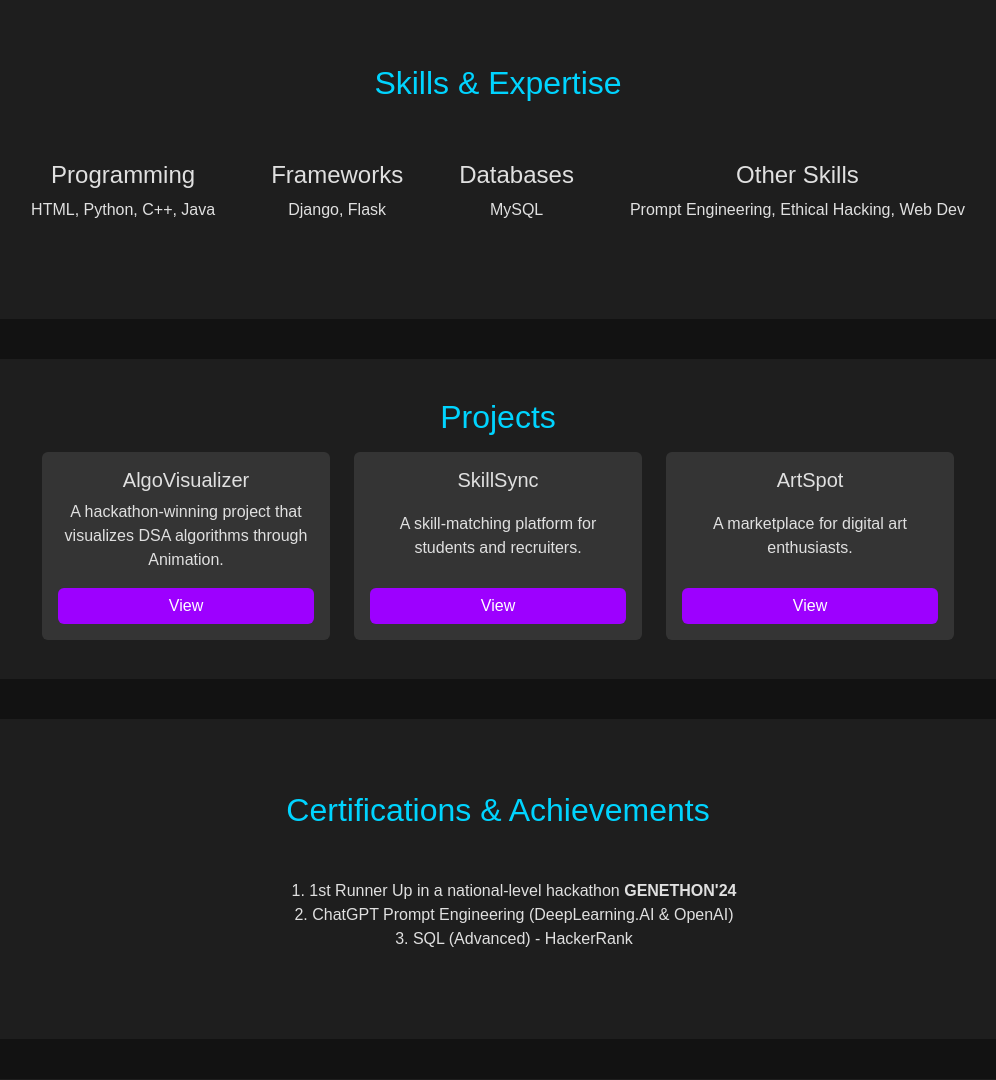
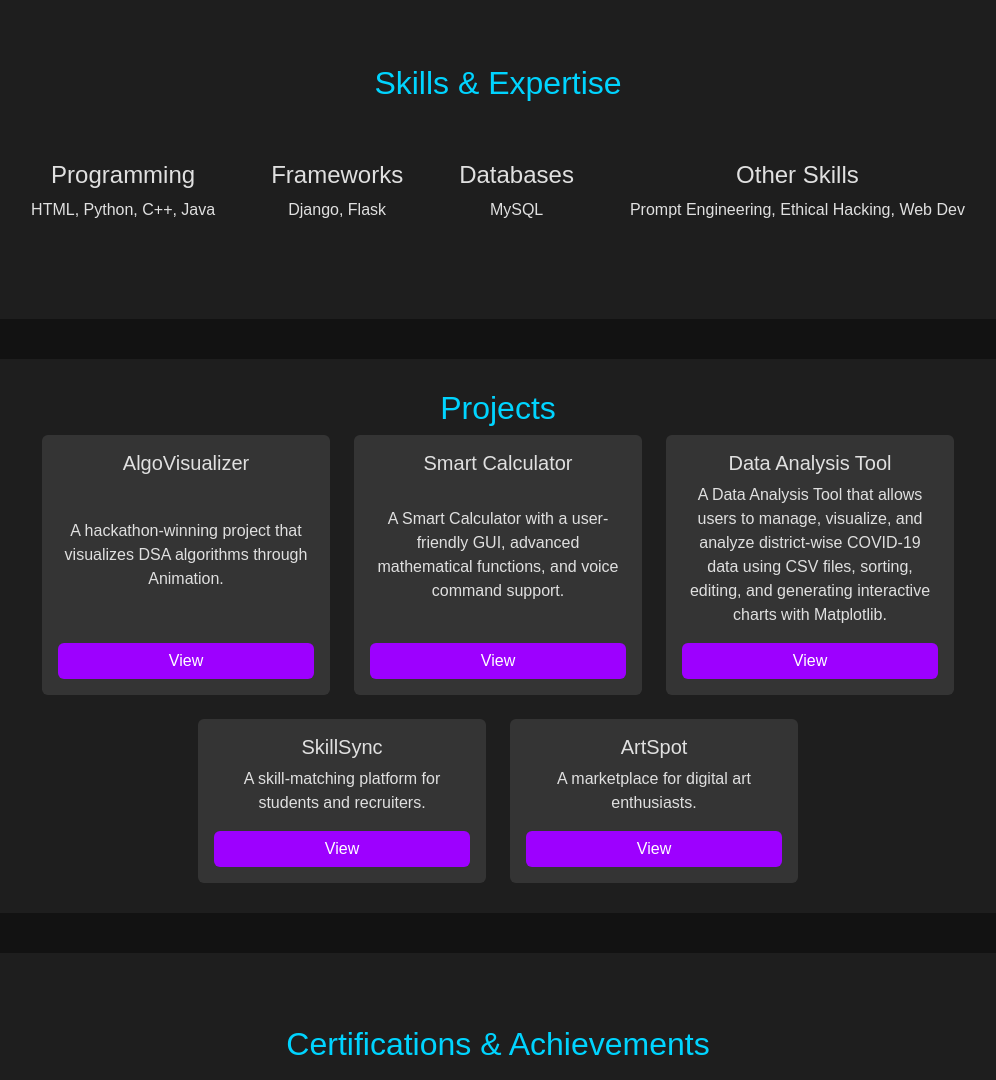
Before and after one commit to kaustubhsenwrks/My-Portfolio, a Flask app: page / in a window 1280 px wide. Shown: the part 877-1957 px from the top of the page, without its empty margins (142-1138 px from the left). Run offline with Flask 3, Linux system fonts and the light colour scheme; some libraries are stand-ins or nearby versions; some web fonts are replaced.

Commit message:
Update index.html

```diff
--- a/templates/index.html
+++ b/templates/index.html
@@ -5,9 +5,27 @@
     <meta charset="UTF-8">
     <meta name="viewport" content="width=device-width, initial-scale=1.0">
     <title>Kaustubh Sen | Portfolio</title>
+    <meta name="description" content="I'm Kaustubh Sen, a BTech student in AI & ML. Passionate about coding, hackathons, and building innovative projects. Check out my work here!" />
+    <meta name="keywords" content="Kaustubh Sen, AI Engineer, ML Developer, Portfolio, Kaustubh Sen Portfolio, Full Stack Developer, Database Administrator, DBA, AIML, AI, ML, Btech, Vasiliades" />
+    <meta name="author" content="Kaustubh Sen" />
     <link href="https://cdn.jsdelivr.net/npm/bootstrap@5.3.0/dist/css/bootstrap.min.css" rel="stylesheet">
     <link rel="stylesheet" href="static\style.css">
-    <script src="https://kit.fontawesome.com/a076d05399.js" crossorigin="anonymous"></script>
+    <script src="https://kit.fontawesome.com/a076d05399.js" crossorigin="anonymous">
+        type="application/ld+json">
+        {
+          "@context": "https://schema.org",
+          "@type": "Person",
+          "name": "Kaustubh Sen",
+          "url": "https://kaustubh-sen.vercel.app/",
+          "sameAs": [
+            "https://www.linkedin.com/in/kaustubh-sen-091380328/",
+            "https://github.com/Kaustubh207"
+          ],
+          "jobTitle": "AI & ML Enthusiast",
+          "alumniOf": "Gyan Ganga Institute of Technology and Sciences",
+          "knowsAbout": ["Artificial Intelligence", "Machine Learning", "Full-Stack Development", "Backend Development", "Database Administrator"]
+        }
+    </script>
 </head>
 
 <body>
@@ -41,7 +59,7 @@
                 technology.</p>
             <a href="#contact" class="btn btn-primary">Contact Me</a>
         </div>
-        <img src="/static/kaustubh.jpg" alt="Kaustubh Sen">
+        <img src="/static/kaustubh.jpg" loading="lazy" alt="Kaustubh Sen">
     </section>
 
     <!-- Skills Section -->
@@ -74,6 +92,18 @@
             <div class="card p-3" style="width: 18rem;">
                 <h5 class="card-title">AlgoVisualizer</h5>
                 <p class="card-text">A hackathon-winning project that visualizes DSA algorithms through Animation.</p>
+                <a href="https://algovisualizer.pythonanywhere.com/" class="btn btn-primary">View</a>
+            </div>
+            <div class="card p-3" style="width: 18rem;">
+                <h5 class="card-title">Smart Calculator</h5>
+                <p class="card-text">A Smart Calculator with a user-friendly GUI, advanced mathematical functions,
+                    and voice command support.</p>
+                <a href="https://github.com/Kaustubh207/Smart-Calculator/tree/main" class="btn btn-primary">View</a>
+            </div>
+            <div class="card p-3" style="width: 18rem;">
+                <h5 class="card-title">Data Analysis Tool</h5>
+                <p class="card-text">A Data Analysis Tool that allows users to manage, visualize,
+                    and analyze district-wise COVID-19 data using CSV files, sorting, editing, and generating interactive charts with Matplotlib.</p>
                 <a href="https://algovisualizer.pythonanywhere.com/" class="btn btn-primary">View</a>
             </div>
             <div class="card p-3" style="width: 18rem;">
```
